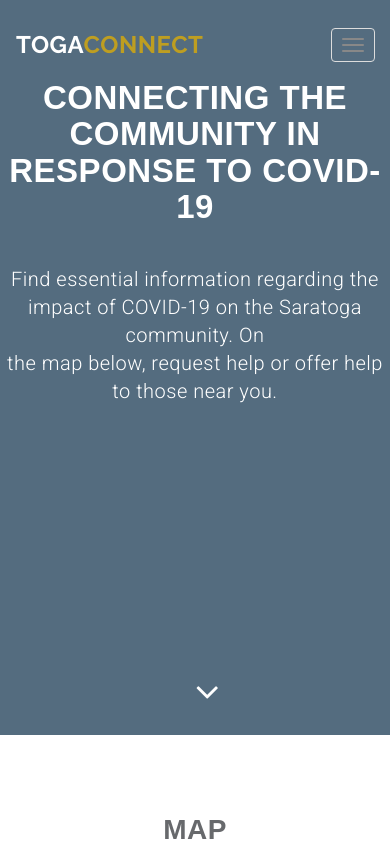
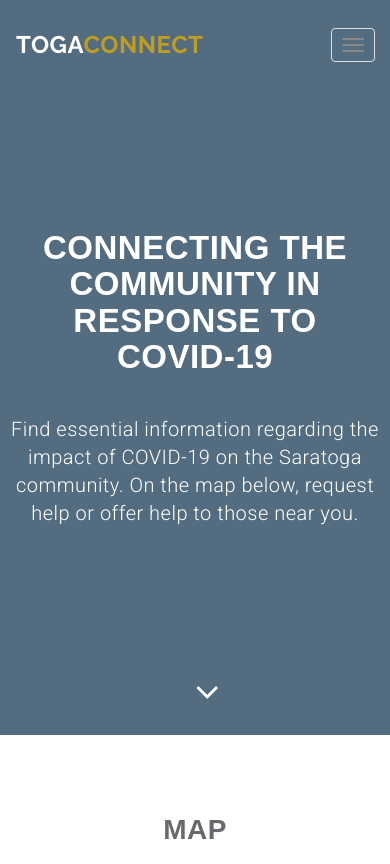
Before and after one commit to TogaLink/TogaLink-Website, a plain HTML site: page index.html in a window 390 px wide. Shown: the top 864 px of the page. Drawn offline with nearby package versions, Linux system fonts and the light colour scheme; some packages are replaced by stand-ins of ours; no server answers; a script that the page names is missing.

Commit message:
Make title responsive

```diff
--- a/css/custom.css
+++ b/css/custom.css
@@ -59,3 +59,38 @@
     margin-left: 2.5rem;
   }
 }
+
+.banner-info {
+  width: 86rem;
+  margin: auto;
+}
+
+@media screen and (max-width: 991px) {
+  .banner-info {
+    width: 75rem;
+    margin: auto;
+  }
+}
+
+@media screen and (max-width: 785px) {
+  .banner-info {
+    width: 69rem;
+    margin: auto;
+  }
+}
+
+@media screen and (max-width: 730px) {
+  .banner-info .bnr-sub-title {
+    font-size: 3.3rem;
+  }
+
+  .banner-info {
+    width: 95vw;
+  }
+}
+
+@media screen and (max-width: 450px) {
+  .banner-info {
+    margin-top: 15rem;
+  }
+}
--- a/index.html
+++ b/index.html
@@ -58,10 +58,10 @@
           <div class="container">
             <div class="row">
               <div class="banner-info text-center wow fadeIn delay-05s">
-                <h2 class="bnr-sub-title">connecting the community in<br>response to COVID-19</h2>
+                <h2 class="bnr-sub-title">connecting the community in response to COVID-19</h2>
                 <h1 class="bnr-title"> </h1>
                 <p class="bnr-para"> Find essential information regarding the impact of COVID-19 on the Saratoga
-                  community. On<br>the map below, request help or offer help to those near you.</p>
+                  community. On the map below, request help or offer help to those near you.</p>
                 <div class="overlay-detail">
                   <a href="#map2"><i class="fa fa-angle-down"></i></a>
                 </div>
```
